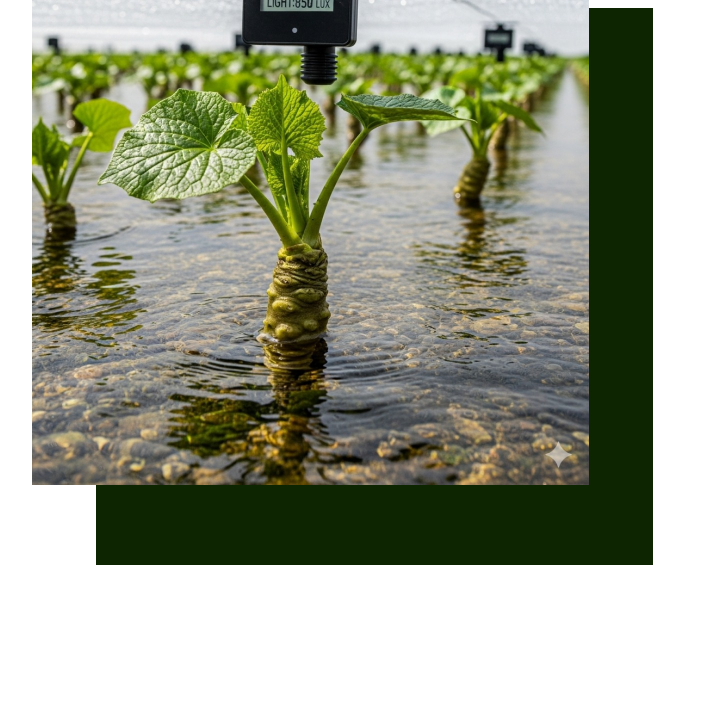
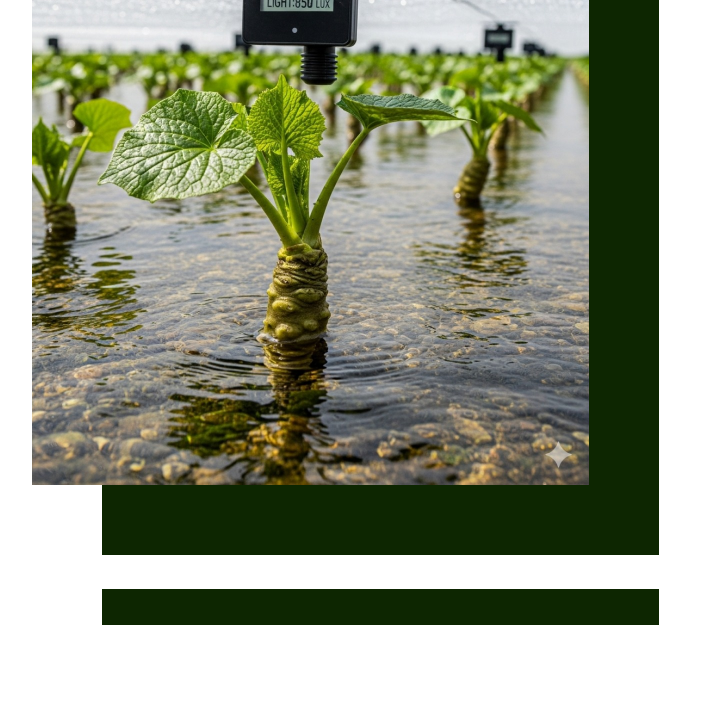
Before and after one commit to Hikari-Wasabi/Frontend, a plain HTML site: page index.html in a window 1280 px wide. Shown: the part 724-1441 px from the top of the page, without its empty margins (0-722 px from the left). Drawn offline with Linux system fonts and the light colour scheme.

Commit message:
adicionando borda na imagem da secao home

```diff
--- a/index.html
+++ b/index.html
@@ -34,6 +34,7 @@
             </div>
             <div class="div_img">
                 <img src="./assets/imagem_wasabi.jpeg" alt="imagem wasabi">
+                <div class="img_border" />
             </div>
         </div>
     </section>
--- a/styles/index.css
+++ b/styles/index.css
@@ -84,11 +84,19 @@ body {
 }
 
 .div_img{
-    padding-right: 80px;
+    padding-right: 70px;
 }
 
 .div_img img {
     max-width: 557px;
     width: 100%;
-    box-shadow: 8cqmin 80px #0d2601;
+    box-shadow: 70px 70px #0d2601;
 }
+
+.img_border {
+    padding: 100px 0px 0px 0px;
+    max-width: 557px;
+    width: 100%;
+    margin-left: 70px;
+    border-bottom: 36px solid #0d2601;
+}
```
